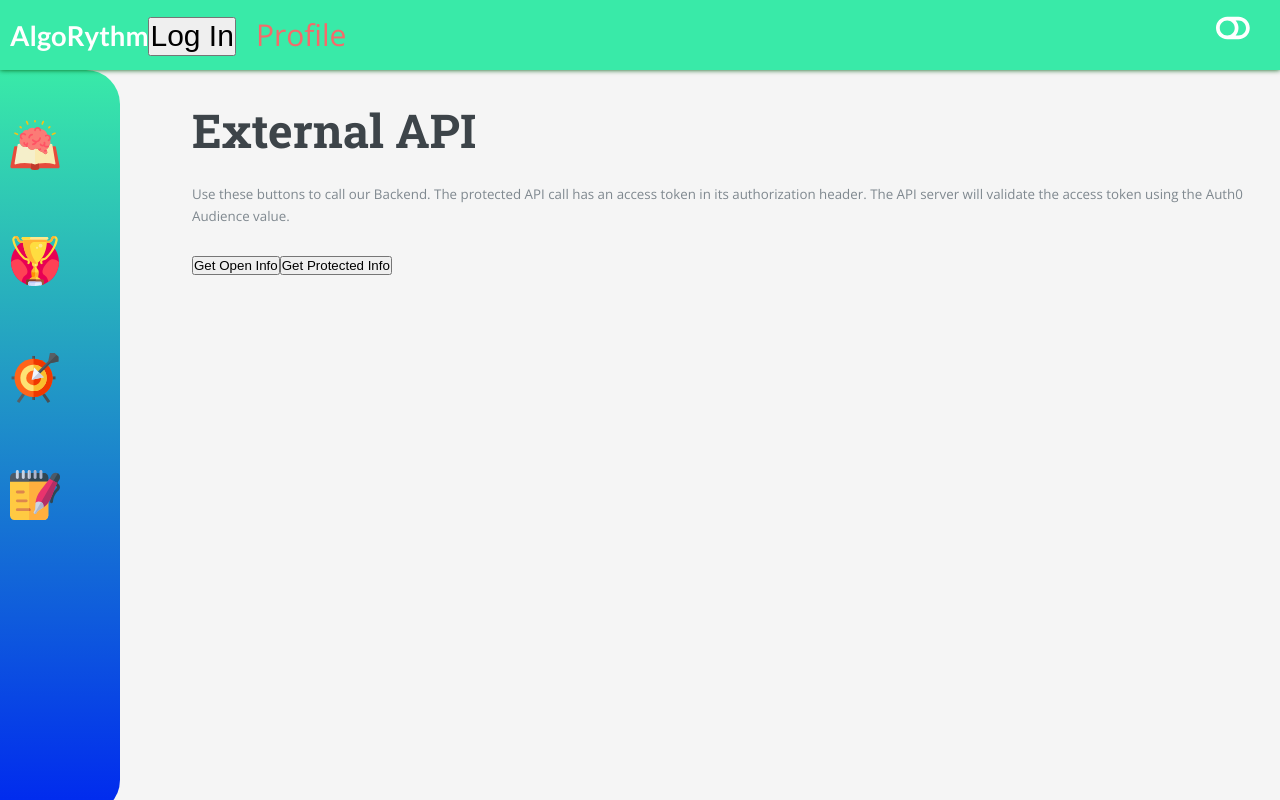
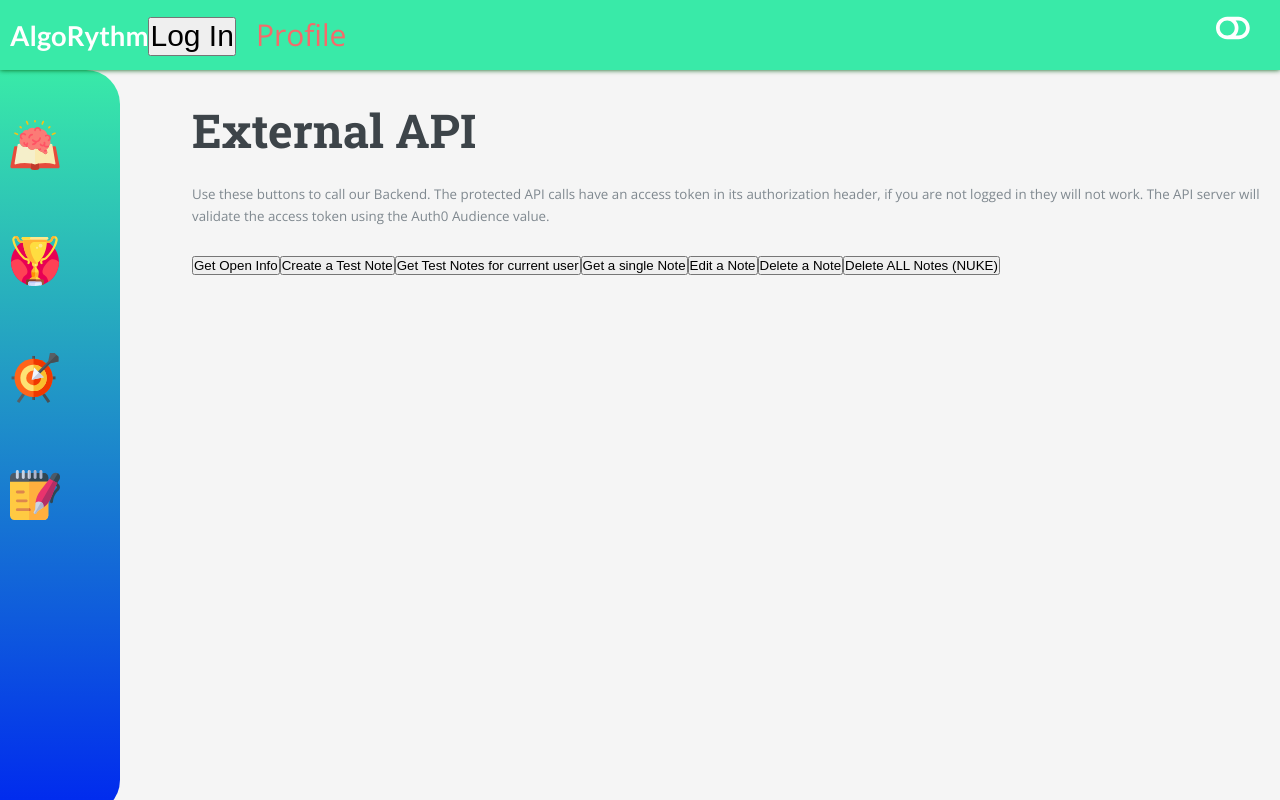
Before and after one commit to bryanr1992/AlgoRythm-main, a React (Create React App) app: page /BETester in a window 1280 px wide. Built offline with nearby package versions, Linux system fonts and the light colour scheme.

Commit message:
Auth0 is integrated along with a backend note tester

```diff
--- a/src/components/pages/BETester.jsx
+++ b/src/components/pages/BETester.jsx
@@ -1,5 +1,7 @@
 import React, { useState } from "react";
 import { useAuth0 } from "@auth0/auth0-react";
+import axios from 'axios';
+
 
 const BETester = () => {
   const [message, setMessage] = useState("");
@@ -8,44 +10,170 @@ const BETester = () => {
   const { getAccessTokenSilently } = useAuth0();
 
   const callApi = async () => {
+    try{
+    const response = await axios.get(`${serverUrl}`, {});
+    console.log(response.data);
+    setMessage(response.data.message);
+    }
+     catch (error) {
+      setMessage(error.message);
+    }
+  };
+
+
+  const CreateUserNote = async () => {
     try {
-      const response = await fetch(`${serverUrl}`);
+      const token = await getAccessTokenSilently();
+      const response = await fetch(
+        `${serverUrl}/notes`,
+        {
+          method: 'POST',
+          headers: {
+            Authorization: `Bearer ${token}`,
+            "Content-Type": "application/json",
+          },
+          body: JSON.stringify({
+          'title': "test Note",
+          'content': 'Textual content',
+          'pathname': window.location.pathname
+          })
+        }
+      );
 
       const responseData = await response.json();
       console.log(responseData);
-      setMessage(responseData.message);
+      setMessage("Check Console");
     } catch (error) {
       setMessage(error.message);
     }
   };
 
-  const callSecureApi = async () => {
+
+  const getUserNotes = async () => {
     try {
       const token = await getAccessTokenSilently();
       const response = await fetch(
-        `${serverUrl}accounts`,
+        `${serverUrl}/notes`,
         {
+          method: 'GET',
           headers: {
             Authorization: `Bearer ${token}`,
-          },
+            "Content-Type": "application/json",
+          }
         }
       );
 
       const responseData = await response.json();
       console.log(responseData);
-      setMessage(responseData[0]['email']);
+      setMessage("Check Console");
     } catch (error) {
       setMessage(error.message);
     }
   };
 
+
+  const getSingleNoteById = async () => {
+    try {
+      const token = await getAccessTokenSilently();
+      const response = await fetch(
+        `${serverUrl}/notes/7`, //Modify the number to change which note id to target
+        {
+          method: 'GET',
+          headers: {
+            Authorization: `Bearer ${token}`,
+            "Content-Type": "application/json",
+          }
+        }
+      );
+
+      const responseData = await response.json();
+      console.log(responseData);
+      setMessage("Check Console");
+    } catch (error) {
+      setMessage(error.message);
+    }
+  };
+
+  const EditUserNote = async () => {
+    try {
+      const token = await getAccessTokenSilently();
+      const response = await fetch(
+        `${serverUrl}/notes/7`,
+        {
+          method: 'PATCH',
+          headers: {
+            Authorization: `Bearer ${token}`,
+            "Content-Type": "application/json",
+          },
+          body: JSON.stringify({
+          'title': "new edited Note",
+          'content': 'fresh edited Textual content',
+          'pathname': window.location.pathname
+          })
+        }
+      );
+
+      const responseData = await response.json();
+      console.log(responseData);
+      setMessage("Check Console");
+    } catch (error) {
+      setMessage(error.message);
+    }
+  };
+
+  const deleteSingleNoteById = async () => {
+    try {
+      const token = await getAccessTokenSilently();
+      const response = await fetch(
+        `${serverUrl}/notes/7`, //Modify the number to change which note id to target
+        {
+          method: 'DELETE',
+          headers: {
+            Authorization: `Bearer ${token}`,
+            "Content-Type": "application/json",
+          }
+        }
+      );
+
+      const responseData = await response.json();
+      console.log(responseData);
+      setMessage("Check Console");
+    } catch (error) {
+      setMessage(error.message);
+    }
+  };
+
+  const deleteAllNotes = async () => { //Delete notes for all user, NUKE IT
+    try {
+      const token = await getAccessTokenSilently();
+      const response = await fetch(
+        `${serverUrl}/notes`,
+        {
+          method: 'DELETE',
+          headers: {
+            Authorization: `Bearer ${token}`,
+            "Content-Type": "application/json",
+          }
+        }
+      );
+
+      const responseData = await response.json();
+      console.log(responseData);
+      setMessage("Check Console");
+    } catch (error) {
+      setMessage(error.message);
+    }
+  };
+
+
+
   return (
     <div className="container">
       <h1>External API</h1>
       <p>
-        Use these buttons to call our Backend. The protected API call has an
-        access token in its authorization header. The API server will validate
-        the access token using the Auth0 Audience value.
+        Use these buttons to call our Backend. The protected API calls have an
+        access token in its authorization header, if you are not logged in they will not work.
+        The API server will validate the access token using the Auth0 Audience value.
       </p>
       <div
         className="btn-group mt-5"
@@ -58,11 +186,51 @@ const BETester = () => {
         <button
           type="button"
           className="btn btn-primary"
-          onClick={callSecureApi}
+          onClick={CreateUserNote}
         >
-          Get Protected Info
+          Create a Test Note
         </button>
-      </div>
+        <button
+          type="button"
+          className="btn btn-primary"
+          onClick={getUserNotes}
+        >
+          Get Test Notes for current user
+        </button>
+
+        <button
+          type="button"
+          className="btn btn-primary"
+          onClick={getSingleNoteById}
+        >
+          Get a single Note
+        </button>
+
+        <button
+          type="button"
+          className="btn btn-primary"
+          onClick={EditUserNote}
+        >
+          Edit a Note
+        </button>
+
+
+      <button
+          type="button"
+          className="btn btn-primary"
+          onClick={deleteSingleNoteById}
+        >
+          Delete a Note
+        </button>
+
+        <button
+          type="button"
+          className="btn btn-primary"
+          onClick={deleteAllNotes}
+        >
+          Delete ALL Notes (NUKE)
+        </button>
+        </div>
       {message && (
         <div className="mt-5">
           <h6 className="muted">Result</h6>
```
Also changed, not shown: 2 other files (tests, documents, lock files or other folders).
